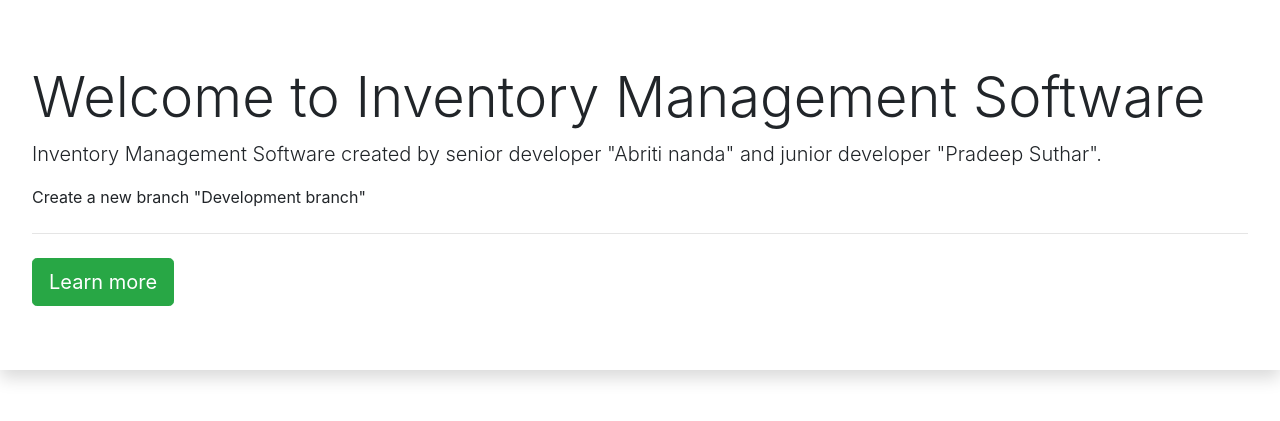
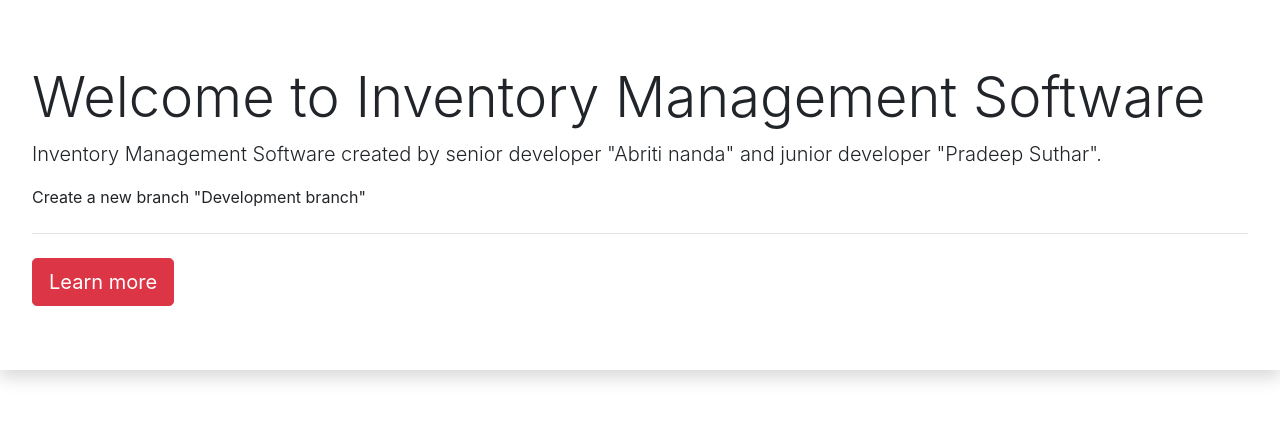
Before and after one commit to Pradeepsuthar/inventory_management_software, a Django app: page / in a window 1280 px wide. Shown: the top 421 px of the page. Run offline with Django 3.2, Linux system fonts and the light colour scheme; some libraries are stand-ins or nearby versions.

Commit message:
change bg-color of btn

```diff
--- a/templates/index.html
+++ b/templates/index.html
@@ -16,7 +16,7 @@
       <p class="lead">Inventory Management Software created by senior developer "Abriti nanda" and junior developer "Pradeep Suthar".</p>
       <p>Create a new branch "Development branch"</p>
       <hr class="my-4">
-      <a class="btn btn-success btn-lg" href="#" role="button">Learn more</a>
+      <a class="btn btn-danger btn-lg" href="#" role="button">Learn more</a>
     </div>
 
     <!-- Optional JavaScript -->
```
